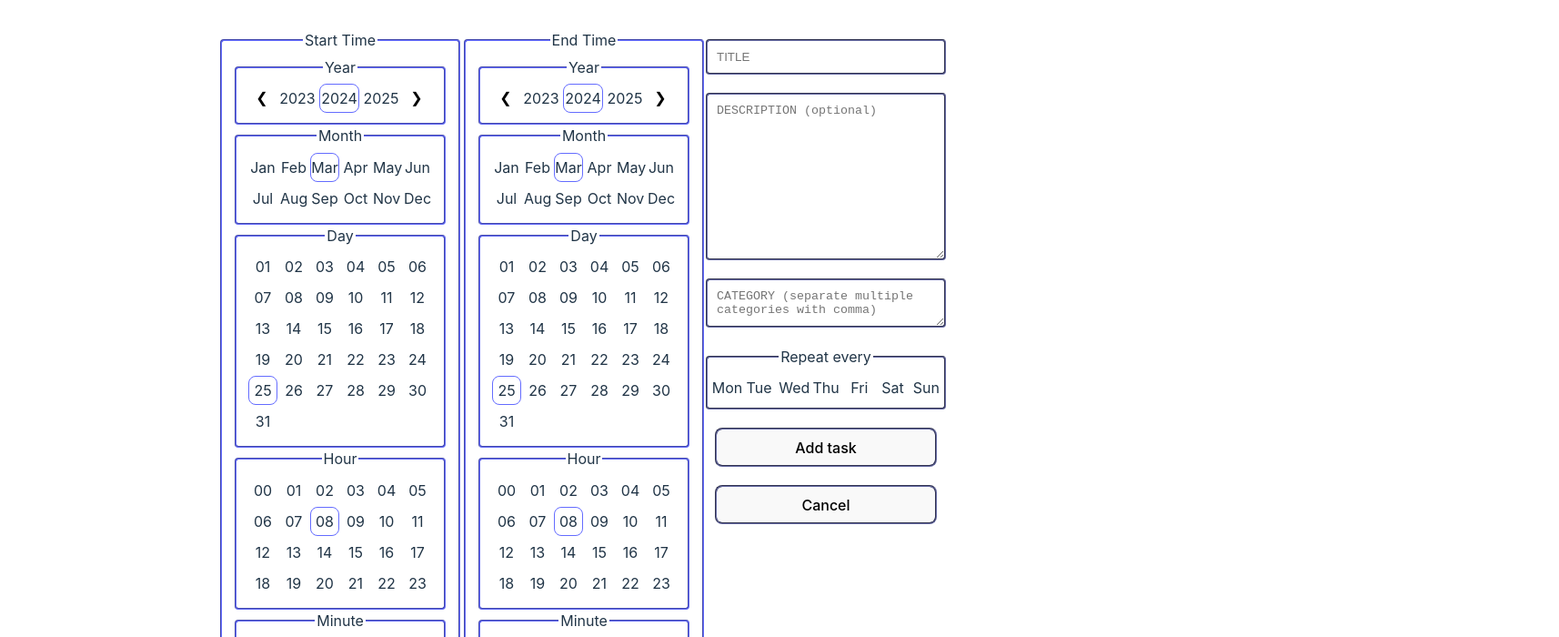
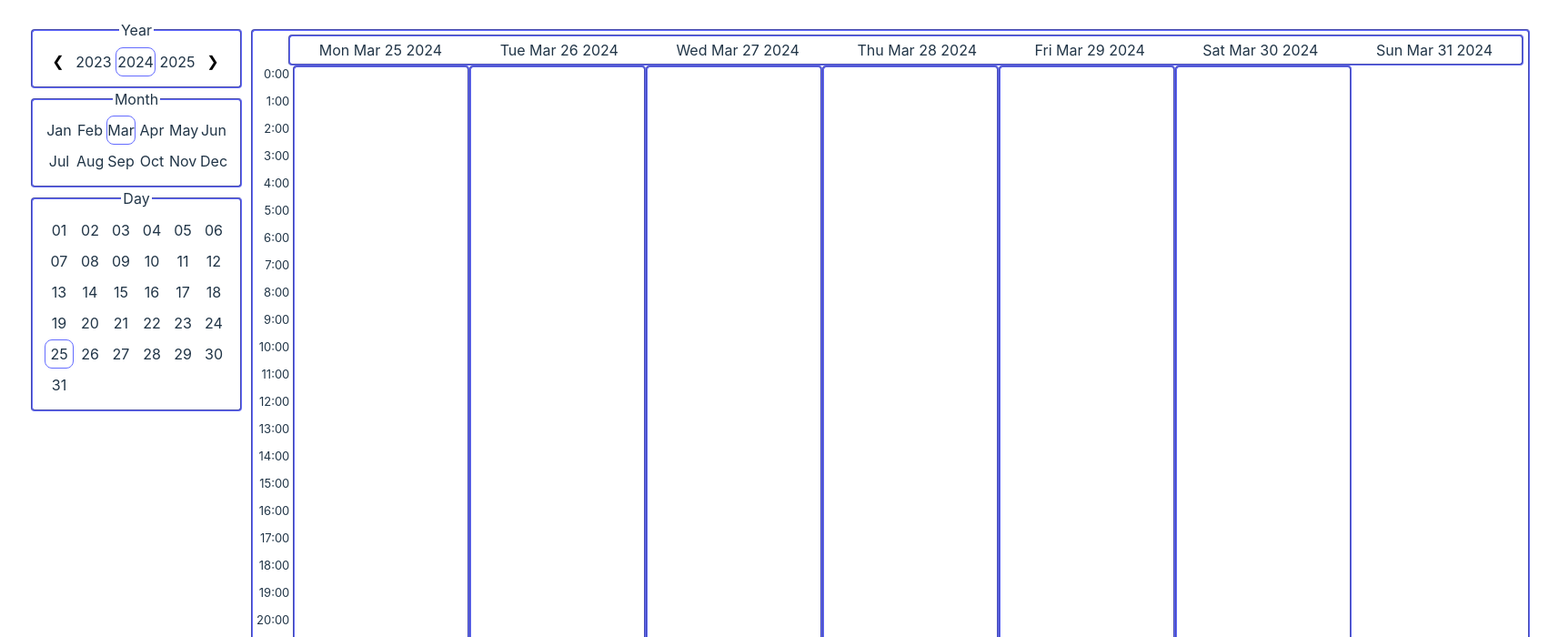
Before and after one commit to Zyphdoz/Temporal-Architect-App, a React (Vite) app: page / in a window 1280 px wide. Shown: the top 700 px of the page at 91% size, 1714 px wide, since content can reach past the window. Built offline with nearby package versions, Linux system fonts and the light colour scheme.

Commit message:
add calendar view

```diff
--- a/src/App.tsx
+++ b/src/App.tsx
@@ -2,6 +2,7 @@ import "./styles/App.css";
 import CalendarTaskEditor from "./CalendarTaskEditor";
 import { useState } from "react";
 import { CalendarTask } from "./types/CalendarTask";
+import Calendar from "./Calendar";
 
 function App() {
   const [calendarTasks, setCalendarTasks] = useState<CalendarTask[]>([]);
@@ -14,8 +15,10 @@ function App() {
 
   return (
     <>
-      <CalendarTaskEditor onTaskSubmit={handleOnTaskSubmit} />
-      {JSON.stringify(calendarTasks)}
+      <div className="hidden">
+      <CalendarTaskEditor onTaskSubmit={handleOnTaskSubmit}/>
+      </div>
+      <Calendar calendarTasks={calendarTasks}/>
     </>
   );
 }
--- /dev/null
+++ b/src/Calendar.tsx
@@ -0,0 +1,87 @@
+import { useState } from "react";
+import { CalendarTask } from "./types/CalendarTask";
+import DateTimePicker from "./DateTimePicker";
+import { DateAndTime } from "./types/DateAndTime";
+import "./styles/Calendar.css"
+
+export default function Calendar({
+  calendarTasks,
+}: {
+  calendarTasks: CalendarTask[];
+}) {
+  const [dayLabels, setDayLabels] = useState<Date[]>(populateWithSevenNewDates());
+
+  function handleDateTimePickerStateChange(event: DateAndTime) {
+    setDayLabels(() => {
+      let newDates = [];
+      for (let i = 0; i < 7; i++) {
+        let date = new Date(event.date);
+        date.setDate(date.getDate() + i);
+        newDates.push(date);
+      }
+      return newDates;
+    })
+  }
+
+  function populateWithSevenNewDates() {
+    const newDates = [];
+    for (let i = 0; i < 7; i++) {
+      const date = new Date();
+      date.setDate(date.getDate() + i);
+      newDates.push(date);
+    }
+    return newDates;
+  }
+
+  function hourLabel() {
+    let html = [];
+    for (let i = 0; i < 24; i++) {
+      html.push(
+        <div className="HourLabel" key={i}>
+          {i}:00
+        </div>
+      );
+    }
+    return html;
+  }
+
+  function dayLabel() {
+    let html = [];
+    for (let i = 0; i < 7; i++) {
+      html.push(
+        <div className="DayLabel" key={i}>
+          {dayLabels[i].toDateString()}
+        </div>
+      );
+    }
+    return html;
+  }
+
+  function calendarDayColumn() {
+    let html = [];
+    for (let i = 0; i < 7; i++) {
+      html.push(
+        <div className="CalendarDayColumn" key={i}>
+
+        </div>
+      );
+    }
+    return html;
+  }
+
+  return (
+    <>
+      <div className="CalendarAndDatePickerContainer">
+        <DateTimePicker
+          onStateChange={handleDateTimePickerStateChange}
+          uniqueKey="calendarDatePicker"
+        />
+        <div className="CalendarContainer">
+          <div className="DayLabelContainer">{dayLabel()}</div>
+          <div className="HourLabelContainer">{hourLabel()}</div>
+          {calendarDayColumn()}
+        </div>
+      </div>
+    </>
+  );
+}
--- a/src/DateTimePicker.tsx
+++ b/src/DateTimePicker.tsx
@@ -457,7 +457,9 @@ export default function DateTimePicker({
           <legend>Day</legend>
           {dayPicker()}
         </fieldset>
-        <fieldset className="HourPicker">
+        {uniqueKey !== "calendarDatePicker" && (
+          <>
+          <fieldset className="HourPicker">
           <legend>Hour</legend>
           {hourPicker()}
         </fieldset>
@@ -465,6 +467,8 @@ export default function DateTimePicker({
           <legend>Minute</legend>
           {minutePicker()}
         </fieldset>
+          </>
+          )}
       </form>
       {showInvalidDayErrorMessage && (
         <div className="ErrorMessage">
--- a/src/styles/App.css
+++ b/src/styles/App.css
@@ -1,5 +1,5 @@
 #root {
-  max-width: 1280px;
+  max-width: fit-content;
   margin: 0 auto;
   padding: 2rem;
   text-align: center;
@@ -24,3 +24,7 @@ fieldset {
   width: fit-content;
   background-color: #1a1a1a;
 }
+
+.hidden {
+  display: none;
+}
--- /dev/null
+++ b/src/styles/Calendar.css
@@ -0,0 +1,53 @@
+.CalendarAndDatePickerContainer {
+    display: flex;
+    align-items: flex-start;
+}
+
+.CalendarAndDatePickerContainer > form {
+    margin-right: 8px;
+    translate: 0px -11px;
+}
+
+.CalendarContainer {
+    width: 1394px;
+    height: 754px;
+    border: 2px groove #646cff;
+    border-radius: 4px;
+    display: flex;
+    flex-wrap: wrap;
+    padding: 4px;
+    padding-bottom: 8px;
+}
+
+.DayLabelContainer {
+    width: 1354px;
+    height: 30px;
+    border: 2px groove #646cff;
+    border-radius: 4px;
+    margin-left: 35px;
+    display: flex;
+    justify-content: space-around;
+    align-items: center;
+}
+
+.HourLabelContainer {
+    display: flex;
+    flex-direction: column;
+    align-items: flex-end;
+    width: fit-content;
+}
+
+.HourLabel {
+    display: flex;
+    height: 30px;
+    padding-right: 4px;
+    font-size: 13px;
+}
+
+.CalendarDayColumn {
+    width: 190px;
+    height: 720px;
+    border: 2px groove #646cff;
+    border-radius: 4px;
+    display: inline-block;
+}
```
